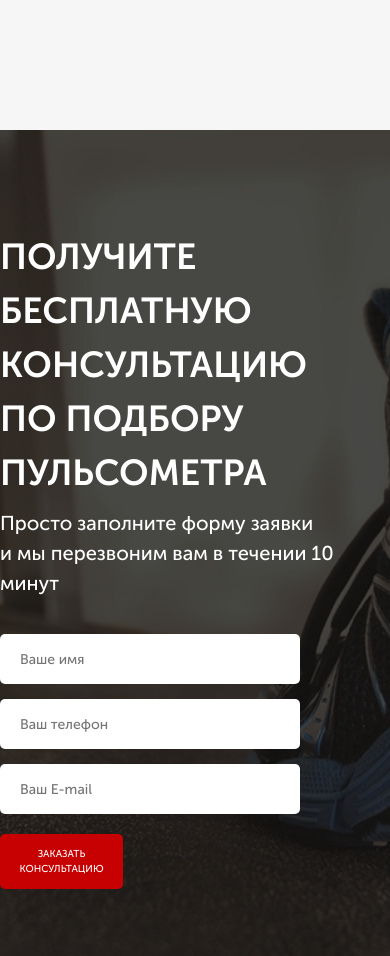
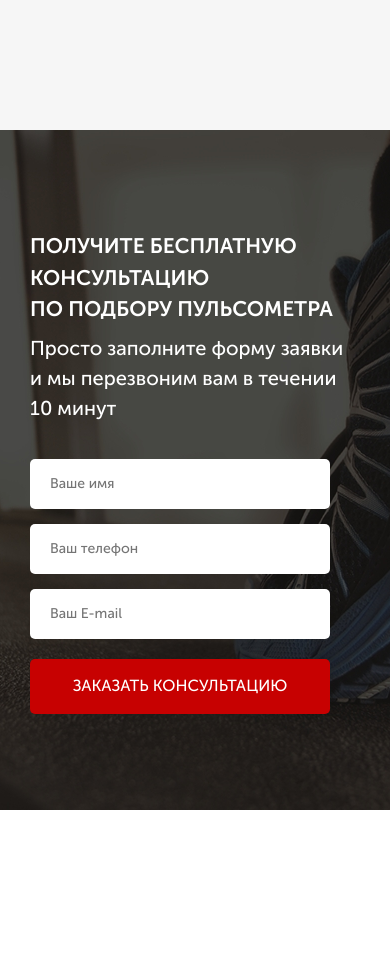
Before and after one commit to arainc333/heart_rate_monitors, a website: page src/index.html in a window 390 px wide. Shown: the part 2300-3256 px from the top of the page. After the commit the page ends 3110 px from the top, so only its background shows below. Drawn offline with Linux system fonts and the light colour scheme.

Commit message:
Adoptation, but no header

```diff
--- a/src/sass/blocks/_buttons.scss
+++ b/src/sass/blocks/_buttons.scss
@@ -29,6 +29,11 @@
             width: 300px;
             font-size: 16px;
         }
+        &_submit {
+            height: 55px;
+            width: 100%;
+            font-size: 16px;
+        }
     }
 }
 
--- a/src/sass/blocks/_consultation.scss
+++ b/src/sass/blocks/_consultation.scss
@@ -8,3 +8,19 @@
         font-weight: 500;
     }
 }
+
+@media (max-width: 991px) {
+    .consultation {
+        padding: 100px 100px 92px 100px;
+    }
+}
+
+
+@media (max-width: 767px) {
+    .consultation {
+        padding: 100px 30px 92px 30px;
+        // &__descr {
+        //     font-size: 20px;
+        // }
+    }
+}
--- a/src/sass/blocks/_titles.scss
+++ b/src/sass/blocks/_titles.scss
@@ -10,3 +10,21 @@
         font-size: 36px;
     }
 }
+
+@media (max-width: 991px) {
+    .title_left {
+        font-size: 26px;
+    }
+}
+
+@media (max-width: 767px) {
+    .title_left {
+        font-size: 24px;
+    }
+}
+
+@media (max-width: 575px) {
+    .title_left {
+        font-size: 21px;
+    }
+}
```
Also changed, not shown: src/css/style.min.css, 1 other file.
